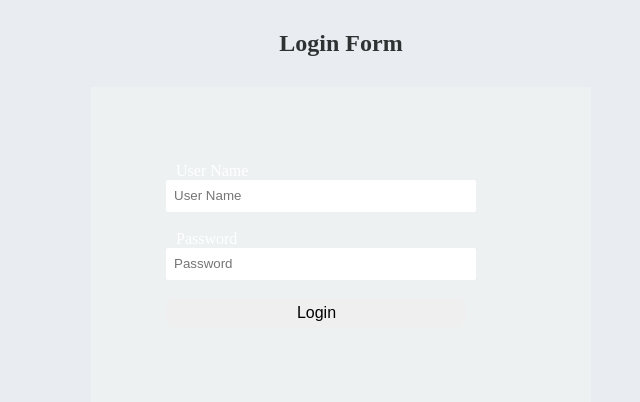
After one commit to letuss004/WebDevFinalProject, a PHP site: page /login.html in a window 1280 px wide. The commit adds this page. Shown: the top 402 px of the page, without its empty margins (299-939 px from the left). Run offline with PHP 8.4, Linux system fonts and the light colour scheme.

Commit message:
update web

```diff
--- /dev/null
+++ b/login.html
@@ -0,0 +1,35 @@
+<!DOCTYPE html>
+<html lang="en">
+<head>
+    <meta charset="UTF-8">
+    <meta http-equiv="X-UA-Compatible" content="IE=edge">
+    <meta name="viewport" content="width=device-width, initial-scale=1.0">
+    <title>Login Page</title>
+    <link rel="stylesheet" href="./loginstye.css">
+</head>
+<body>
+    <h2>Login Form</h2>
+    <div class="div1">
+        <form name="myForm" method="POST">
+            <label>User Name</label>
+            <input type="text" name="Uname" class="inputText" placeholder="User Name">
+            <br><br>
+            <label>Password</label>
+            <input type="password" name="Pass" class="inputText" placeholder="Password">
+            <br><br>
+            <input type="button" name="log" id="logButton" value="Login" onclick="myFunction()">
+        </form>
+    </div>
+</body>
+<script>
+    function myFunction(){
+        var un = document.forms["myForm"]["Uname"].value;
+        var pw = document.forms["myForm"]["Pass"].value;
+        if (un == "admin" && pw == "1234") {
+            window.location.href="index.html";
+        } else {
+            alert("Invalid UserName and Password");
+        }
+    }
+</script>
+</html>
--- /dev/null
+++ b/loginstye.css
@@ -0,0 +1,41 @@
+body {
+    background: hsl(213, 24%, 93%);
+}
+
+.div1 {
+    width: 350px;
+    margin: auto;
+    margin: 10 0 0 450px;
+    overflow: hidden;
+    padding: 75px;
+    background: hsl(192, 15%, 94%);
+}
+
+h2 {
+    text-align: center;
+    padding: 10px;
+    color: hsl(180, 3%, 19%);
+}
+
+label {
+    color: white;
+    padding-left: 10px;
+}
+
+.inputText {
+    width: 300px;
+    height: 30px;
+    border: none;
+    border-radius: 2px;
+    padding-left: 8px;
+}
+
+#logButton {
+    width: 300px;
+    height: 30px;
+    border: none;
+    border-radius: 10px;
+    padding-left:7px ;
+    color: black;
+    font-size: 16px;
+}
```
Also changed, not shown: index.html (+5 -10 lines), style.css (+13 -13 lines).
